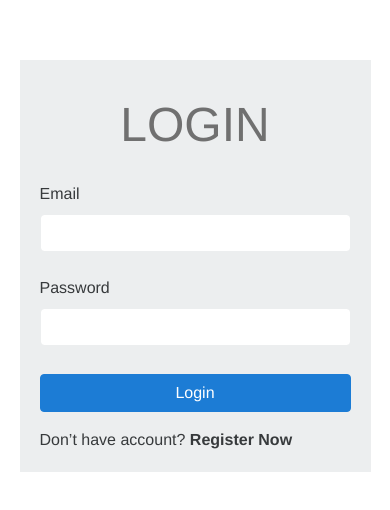
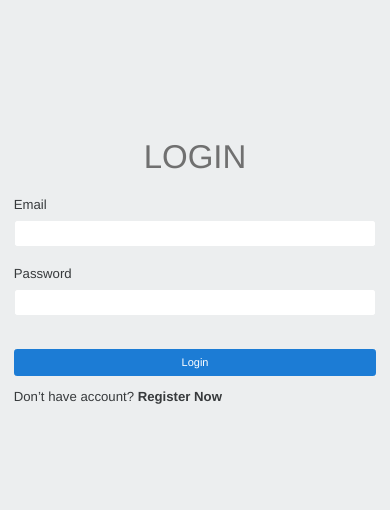
Before and after one commit to alimirmohammad/arvan-challenge-vue-dashboard, a Vue app: page /login in a window 390 px wide. Shown: the part 156-666 px from the top of the page. Built offline with nearby package versions, Linux system fonts and the light colour scheme.

Commit message:
add responsive styles

```diff
--- a/src/app.scss
+++ b/src/app.scss
@@ -36,6 +36,18 @@ $spacers: (
 html {
   height: 100%;
   font-size: 16px;
+
+  @include media-breakpoint-down(md) {
+    font-size: 14px;
+  }
+
+  @include media-breakpoint-down(sm) {
+    font-size: 13px;
+  }
+
+  @media (max-width: 400px) {
+    font-size: 11px;
+  }
 }
 
 body {
--- a/src/components/WriteArticle.vue
+++ b/src/components/WriteArticle.vue
@@ -135,9 +135,17 @@ export default {
 </script>
 
 <style lang="scss" scoped>
+@import "../app.scss";
 .wrapper {
   display: flex;
   gap: 1.875rem;
+  @include media-breakpoint-down(sm) {
+    flex-direction: column;
+    font-size: 1.2rem;
+  }
+  @include media-breakpoint-down(xs) {
+    font-size: 1rem;
+  }
 }
 .article-section {
   flex: 7;
--- a/src/views/AuthForm.vue
+++ b/src/views/AuthForm.vue
@@ -41,6 +41,7 @@
             class="mb-7"
           ></form-text-field>
           <loading-button
+            class="mt-5"
             block
             variant="primary"
             type="submit"
@@ -118,9 +119,21 @@ export default {
 @import "../app.scss";
 .form {
   width: 90%;
-  max-width: 28.125rem;
+  max-width: 450px;
   background-color: #eceeef;
   text-align: left;
+  @include media-breakpoint-down(sm) {
+    width: 100%;
+    height: 100%;
+    display: flex;
+    flex-direction: column;
+    justify-content: center;
+    font-size: 1.3rem;
+  }
+
+  @include media-breakpoint-down(xs) {
+    font-size: 1.2rem;
+  }
 }
 .page {
   display: flex;
@@ -128,6 +141,9 @@ export default {
   align-items: center;
   width: 100%;
   height: 100%;
+  @include media-breakpoint-down(sm) {
+    background-color: #eceeef;
+  }
 }
 .form-title {
   font-size: 3rem;
```
